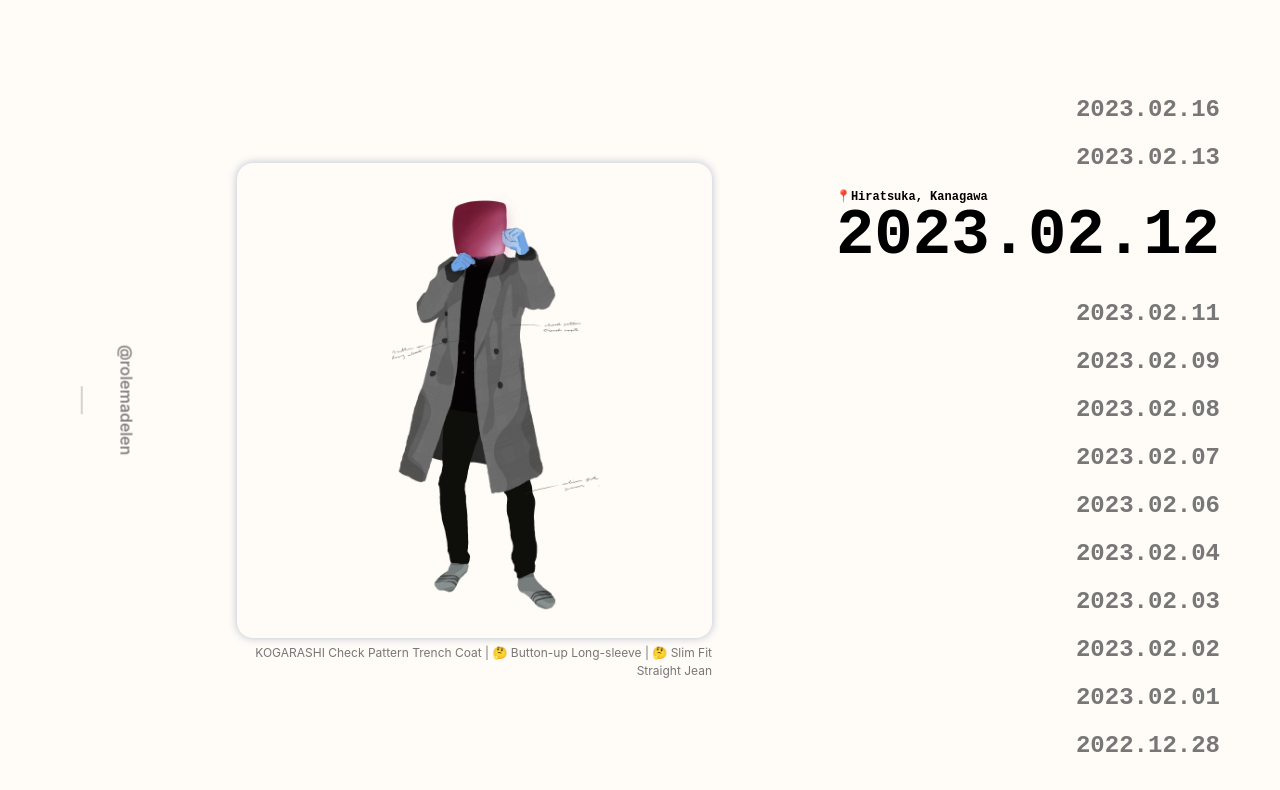
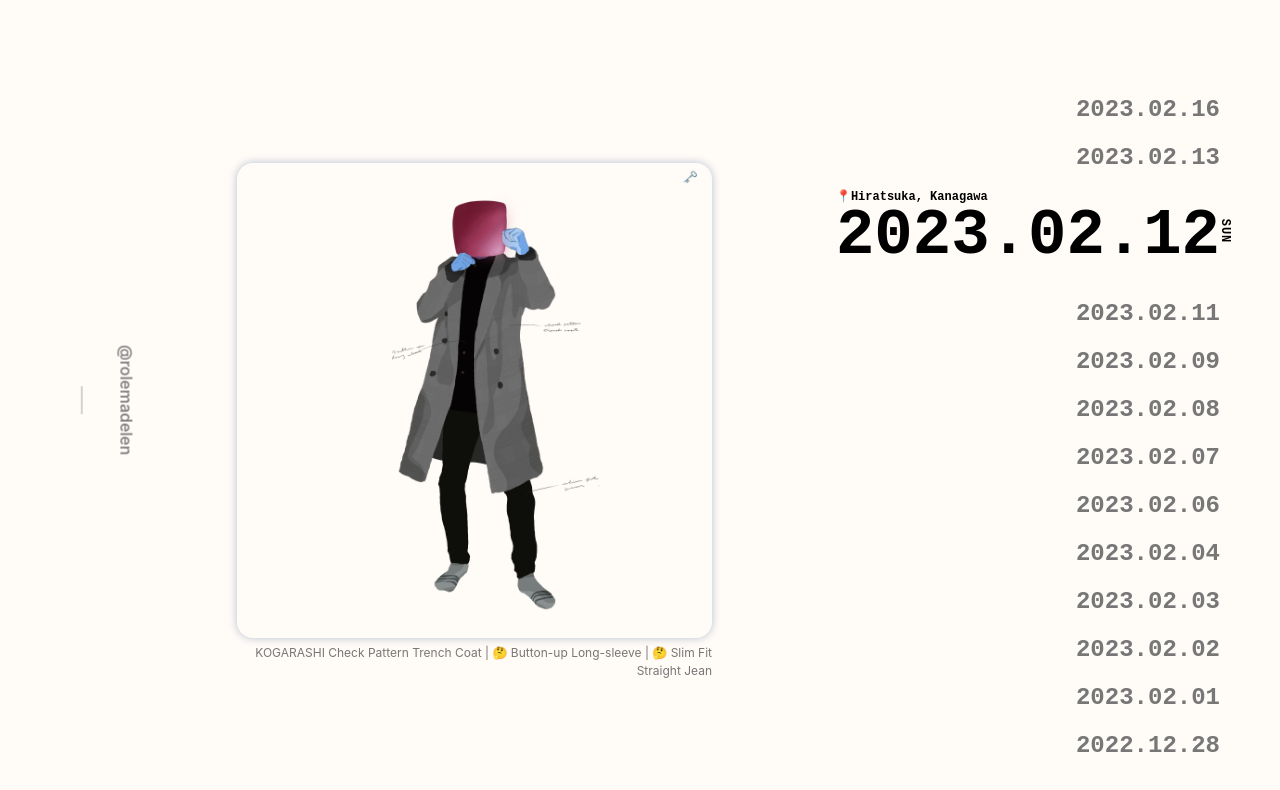
Before and after one commit to bprsstnt/artlog, a React (Vite) app in the folder client/: page / in a window 1280 px wide. Both pictures are taken after a click on the item "2023.02.12". Shown: the top 790 px of the page. Built offline with nearby package versions, Linux system fonts and the light colour scheme.

Commit message:
reveal images with cupless version

```diff
--- a/client/src/App.jsx
+++ b/client/src/App.jsx
@@ -1,5 +1,4 @@
 import React from 'react';
-import { useSelector } from 'react-redux';
 import './App.scss'
 import Picture from './components/Picture/Picture'
 import DateList from './components/DateList/DateList';
--- a/client/src/components/DateList/DateList.jsx
+++ b/client/src/components/DateList/DateList.jsx
@@ -1,4 +1,4 @@
-import React, {useRef, useEffect} from 'react';
+import React, {useRef, useEffect, useLayoutEffect} from 'react';
 import { useDispatch } from 'react-redux';
 import { update } from '../../_reducers/artSlice';
 import './DateList.scss';
@@ -199,25 +199,13 @@ const arts = [
 const DateList = () => {
     const dispatch = useDispatch();
     let artIndex = useRef(0);
-
-    useEffect(() => {
     const days = ["SUN", "MON", "TUE", "WED", "THU", "FRI", "SAT"];
-      arts.forEach(art => {
-        art['day'] = days[new Date(art.name).getDay()];
-      })
-
-      dispatch(update(arts[0]));
-    }, [])
 
     useEffect(() => {
       const list = document.querySelector(`li[name="${arts[artIndex.current].name}"]`);
-        list.scrollIntoView({
-            behavior: 'smooth',
-            block: 'center',
-            inline: 'center'
-        });
-        list.classList.add('active');
-    }, [artIndex.current])
+      list.classList.add("active");
+      dispatch(update(arts[0]));
+    }, [])
 
     const onWheelHandler = (event) => {
         let e = window.event || event;
@@ -246,7 +234,7 @@ const DateList = () => {
             })
             artIndex.current = index;
             dispatch(update(arts[artIndex.current]));
-          }, 100);
+          }, 50);
       }
 
       const onClickListHandler = (e) => {
@@ -273,8 +261,9 @@ const DateList = () => {
           <ul>
               {arts.map((art, i) => (
                 <li key={art + i} name={art.name} data-index={i} onClick={onClickListHandler}>
-                    <span className="location">📍{arts[i].location}</span>
-                    <span className="day">{arts[i].day}</span>
+                    <span className="location">📍{art.location}</span>
+                    {/* <span className="day">{art.day}</span> */}
+                    <span className="day">{days[new Date(art.name).getDay()]}</span>
                     {art.name}
                 </li>
               ))}
--- a/client/src/components/Picture/Picture.jsx
+++ b/client/src/components/Picture/Picture.jsx
@@ -44,10 +44,13 @@ const Picture = () => {
 
     return (
         <>
-        {console.log('rendered Picture')}
+            {console.debug('rendered Picture')}
             <div className="image" onMouseMove={onMouseMoveHandler} onMouseLeave={onMouseLeaveHandler} onClick={onClickHandler}>
                 <img src={`/src/assets/${imageName}`} alt={imageName} loading="lazy"/>
                 <span>{imageNote}</span>
+                {imageCupless && (
+                    <span className="cupless-symbol">🗝️</span>
+                )}
             </div>
         </>
     )
--- a/client/src/components/Picture/Picture.scss
+++ b/client/src/components/Picture/Picture.scss
@@ -28,5 +28,13 @@ $imageHeight: 475px;
         width: 100%;
         text-align: right;
         font-size: 12px;
+
+        &.cupless-symbol {
+            cursor: pointer;
+            display: block;
+            position: absolute;
+            top: 1%;
+            right: 3%;
+        }
     }
 }
```
Lines whose indentation alone changed are shown as unchanged.
